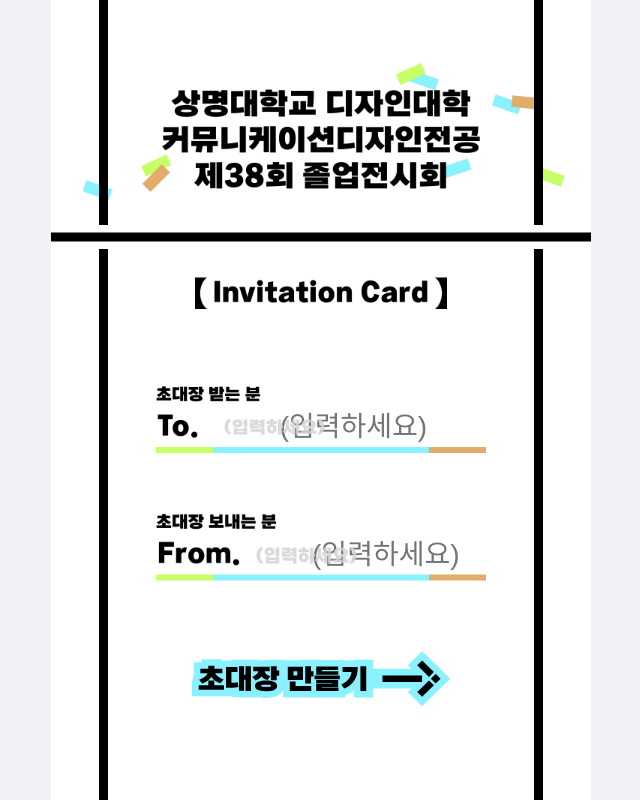
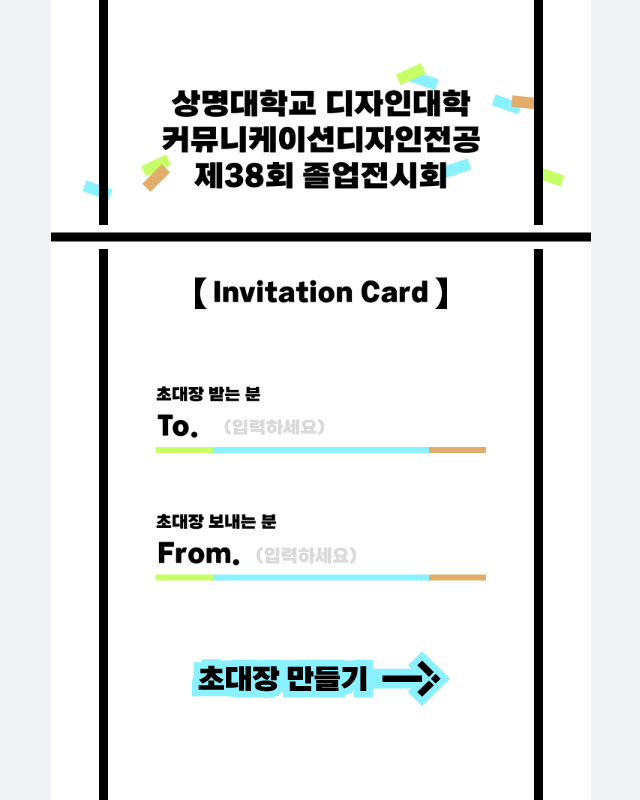
Before and after one commit to smcommd/invite, a Next.js app: page / in a window 1280 px wide. Shown: the top 800 px of the page, without its empty margins (319-959 px from the left). Built offline with nearby package versions, Linux system fonts and the light colour scheme.

Commit message:
Remove duplicate placeholder text on landing inputs

```diff
--- a/pages/index.tsx
+++ b/pages/index.tsx
@@ -285,7 +285,7 @@
                 <input
                   id="landing-to-input"
                   className="landing-input"
-                  placeholder="(입력하세요)"
+                  aria-label="초대장을 받는 분"
                   maxLength={20}
                   value={toName}
                   onChange={(event) => setToName(event.target.value)}
@@ -296,7 +296,7 @@
                 <input
                   id="landing-from-input"
                   className="landing-input"
-                  placeholder="(입력하세요)"
+                  aria-label="초대장을 보내는 분"
                   maxLength={20}
                   value={fromName}
                   onChange={(event) => setFromName(event.target.value)}
```
Also changed, not shown: preview/invite_2/404.html (+1 -1 lines), preview/invite_2/404/index.html (+1 -1 lines), preview/invite_2/components/DownloadButton/index.html (+1 -1 lines), preview/invite_2/components/InvitationCanvas/index.html (+1 -1 lines), preview/invite_2/generator/index.html (+1 -1 lines), preview/invite_2/index.html (+1 -1 lines), 6 other files (tests, documents, lock files or other folders).
